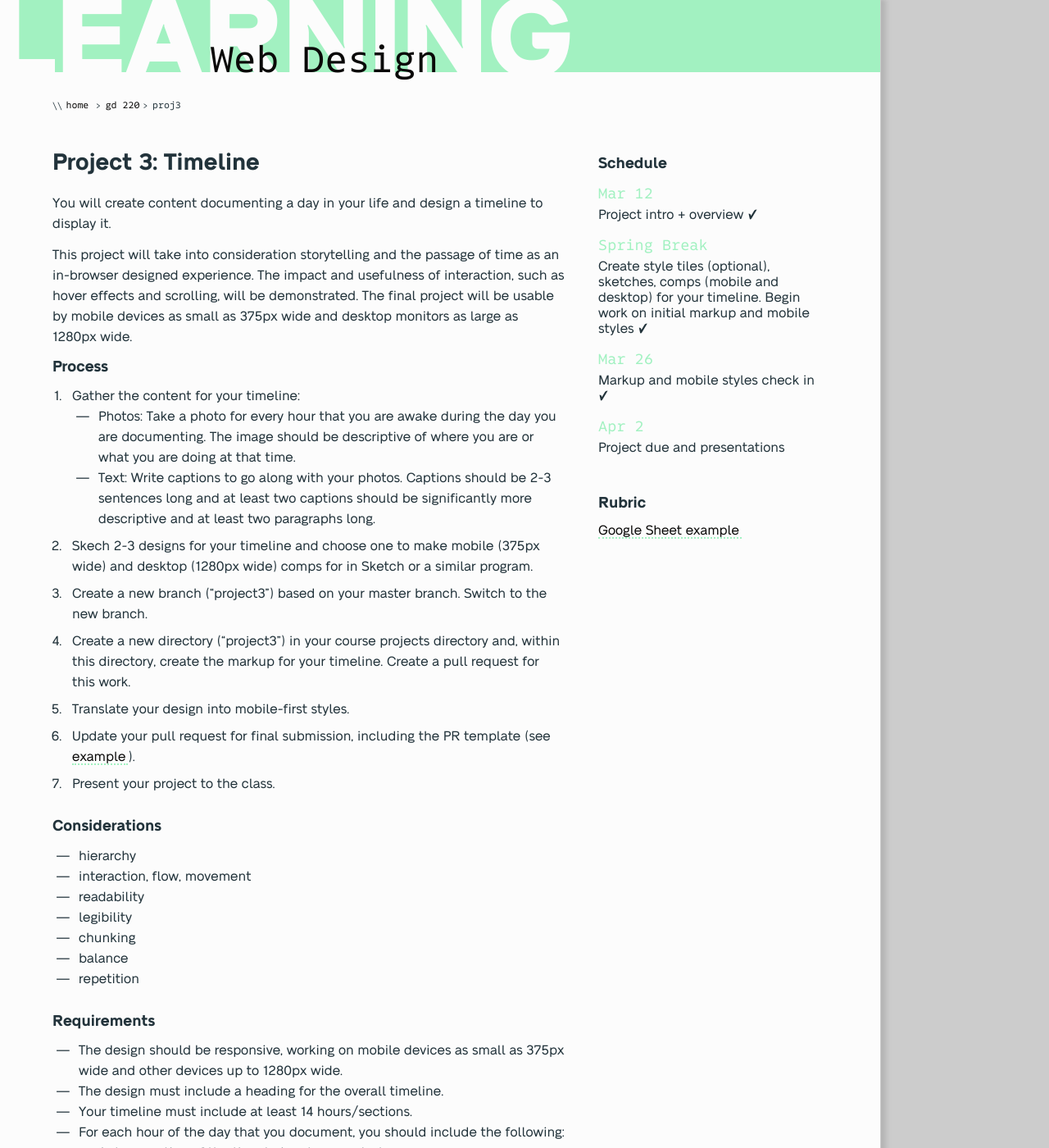
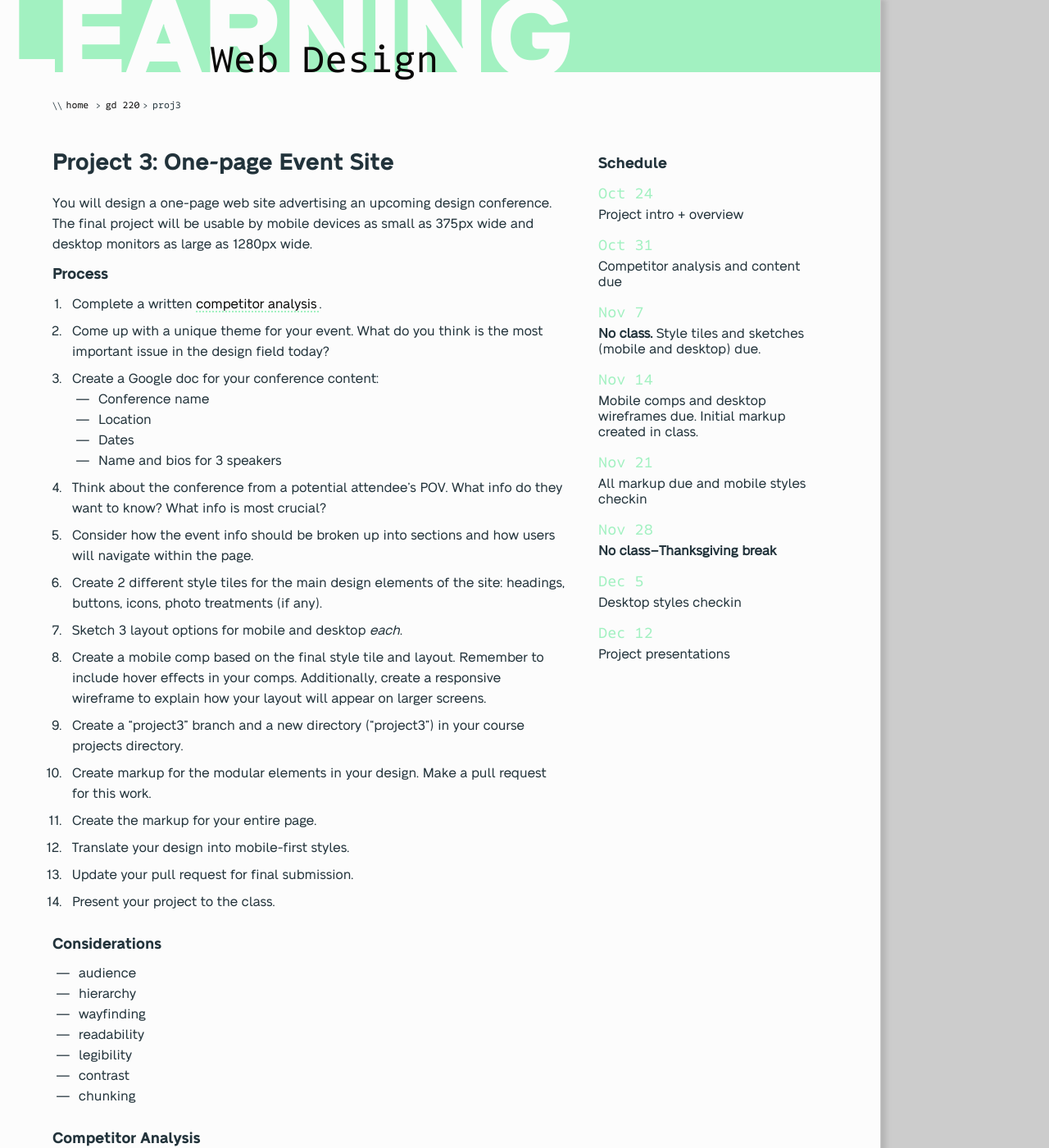
Before and after one commit to mica-web/mica-web.github.io, a Jekyll site: the page built from gd-220/proj3.md, in a window 1280 px wide and 1400 px high. Shown: the whole window at 82% size. Built offline with Jekyll 4.4.1, drawn with Linux system fonts in a browser that asks for light colours; some web fonts are replaced; some of the changed text lies outside the part shown.

Commit message:
Make the event site proj 3

```diff
--- a/gd-220/proj3.md
+++ b/gd-220/proj3.md
@@ -7,45 +7,77 @@ type: project
 {::options parse_block_html="true" /}
 
 <header>
-# Project 3: Timeline
+# Project 3: One-page Event Site
 
-You will create content documenting a day in your life and design a timeline to display it.
-
-This project will take into consideration storytelling and the passage of time as an in-browser designed experience. The impact and usefulness of interaction, such as hover effects and scrolling, will be demonstrated. The final project will be usable by mobile devices as small as 375px wide and desktop monitors as large as 1280px wide.
+You will design a one-page web site advertising an upcoming design conference. The final project will be usable by mobile devices as small as 375px wide and desktop monitors as large as 1280px wide.
 </header>
 
 <section>
 
 ## Process
-1. Gather the content for your timeline:
-  - Photos: Take a photo for every hour that you are awake during the day you are documenting. The image should be descriptive of where you are or what you are doing at that time.
-  - Text:  Write captions to go along with your photos. Captions should be 2-3 sentences long and at least two captions should be significantly more descriptive and at least two paragraphs long.
-1. Skech 2-3 designs for your timeline and choose one to make mobile (375px wide) and desktop (1280px wide) comps for in Sketch or a similar program.
-1. Create a new branch ("project3") based on your master branch. Switch to the new branch.
-1. Create a new directory ("project3") in your course projects directory and, within this directory, create the markup for your timeline. Create a pull request for this work.
+1. Complete a written [competitor analysis](#competitor-analysis).
+1. Come up with a unique theme for your event. What do you think is the most important issue in the design field today?
+1. Create a Google doc for your conference content:
+  - Conference name
+  - Location
+  - Dates
+  - Name and bios for 3 speakers
+1. Think about the conference from a potential attendee's POV. What info do they want to know? What info is most crucial?
+1. Consider how the event info should be broken up into sections and how users will navigate within the page.
+1. Create 2 different style tiles for the main design elements of the site: headings, buttons, icons, photo treatments (if any).
+1. Sketch 3 layout options for mobile and desktop _each_.
+1. Create a mobile comp based on the final style tile and layout. Remember to include hover effects in your comps. Additionally, create a responsive wireframe to explain how your layout will appear on larger screens.
+1. Create a "project3" branch and a new directory ("project3") in your course projects directory.
+1. Create markup for the modular elements in your design. Make a pull request for this work.
+1. Create the markup for your entire page.
 1. Translate your design into mobile-first styles.
-1. Update your pull request for final submission, including the PR template (see [example](https://github.com/mica-web/gd2/pull/3)).
+1. Update your pull request for final submission.
 1. Present your project to the class.
 
 ## Considerations
+- audience
 - hierarchy
-- interaction, flow, movement
+- wayfinding
 - readability
 - legibility
+- contrast
 - chunking
-- balance
-- repetition
+
+## Competitor Analysis
+Identify **3 existing conferences** with an art/design/tech focus, then document and analyze the event web sites. Your analysis should be ~5 pages and include the following:
+
+### For _each_ conference:
+  - Event name
+  - Year of the event
+  - URL of the event web site
+  - 4 screenshots:
+    - homepage @ 375px and 1280px
+    - either the list of speakers or the list of talks @ 375px and 1280px
+  - Written analysis of the site design, including strengths and weaknesses (~0.5 page per event).
+
+
+### Conclusion
+Write a ~1 paragraph **summary** of your main takeaways from this analysis, bringing together what you learned across all three events.
 
 ## Requirements
 - The design should be responsive, working on mobile devices as small as 375px wide and other devices up to 1280px wide.
-- The design must include a heading for the overall timeline.
-- Your timeline must include at least 14 hours/sections.
-- For each hour of the day that you document, you should include the following:
-  - A demarcation of the time being documented
-  - A photo and related caption
-    - The majority of your captions should be 2-3 sentences long.
-    - At least two captions must be two paragraphs in length.
-- All content (photographs, text, any other supporting graphics) must be your own.
+- The site **must** be a one-page site. Do not create individual pages for any required or additional content.
+- The design must include:
+  - Event name
+  - In-page navigation
+  - Event schedule
+  - Details for at least three talks (including talk name and description)
+  - Three speaker bios (including a photo)
+  - Call to action and link to buy tickets
+- Your code **must** include:
+  - The following HTML elements: `header`, `main`, `footer`, `h1`, `img`, `a`
+  - At least two media queries
+  - At least two CSS variables
+- Your CSS **must** be written mobile first.
+- The content for your speaker bios and talk descriptions does **not** need to be original. You may use content from an existing event, but you must document the source in an HTML comment in each instance.
+- As always, you must document all the resources used in your final design, including text/copy, images, fonts, patterns, etc. You can do this either in an HTML comment at the end of your HTML file or in your PR description.
+- 💡As this is your final project for the semester, this should be a summary of what you have learned to date about designing for the web, including: writing HTML and CSS according to best practices, your knowledge of CSS layout, incorporating animation/interactivity in your designs, utilizing CSS variables, etc.
+
 
 </section>
 
@@ -56,17 +88,22 @@ This project will take into consideration storytelling and the passage of time a
 <h2>Schedule</h2>
 
 <dl>
-<dt>Mar 12</dt>
-<dd>Project intro + overview ✔</dd>
-<dt>Spring Break</dt>
-<dd>Create style tiles (optional), sketches, comps (mobile and desktop) for your timeline. Begin work on initial  markup and mobile styles ✔</dd>
-<dt>Mar 26</dt>
-<dd>Markup and mobile styles check in ✔</dd>
-<dt>Apr 2</dt>
-<dd>Project due and presentations</dd>
+  <dt>Oct 24</dt>
+  <dd>Project intro + overview</dd>
+  <dt>Oct 31</dt>
+  <dd>Competitor analysis and content due</dd>
+  <dt>Nov 7</dt>
+  <dd><strong>No class.</strong> Style tiles and sketches (mobile and desktop) due.</dd>
+  <dt>Nov 14</dt>
+  <dd>Mobile comps and desktop wireframes due. Initial markup created in class.</dd>
+  <dt>Nov 21</dt>
+  <dd>All markup due and mobile styles checkin</dd>
+  <dt>Nov 28</dt>
+  <dd><strong>No class&ndash;Thanksgiving break</strong></dd>
+  <dt>Dec 5</dt>
+  <dd>Desktop styles checkin</dd>
+  <dt>Dec 12</dt>
+  <dd>Project presentations</dd>
 </dl>
 
-<h2>Rubric</h2>
-<a href="https://docs.google.com/spreadsheets/d/14OvRJcowtc2IpjVv1EGY4tRlp3xSzL0Yzvn0urztFks/edit?usp=sharing" target="_blank">Google Sheet example</a>
-
 </aside>
```
Also changed, not shown: gd-220/proj4.md (deleted, +0 -86 lines).
